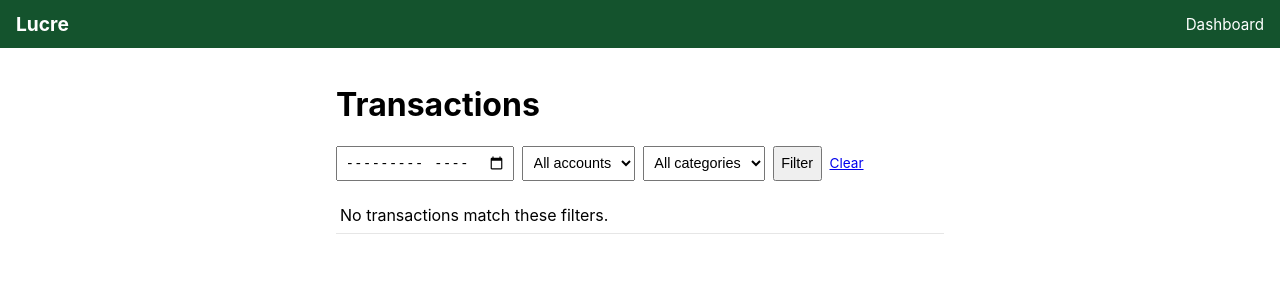
After one commit to EvanWAppel/lucre, a FastAPI app: template backend/templates/transactions.html in a window 1280 px wide. The commit adds this page. Shown: the top 300 px of the page. Run offline with FastAPI, Linux system fonts and the light colour scheme; the template is opened without the code that fills it, so the values that code supplies are empty; parts of the project's set-up code (start-up, migrations or seed data) failed here and were passed over.

Commit message:
C5/C6: transactions page with filters/pagination + inline recategorization
Co-Authored-By: Claude Fable 5 <noreply@anthropic.com>

```diff
--- a/backend/main.py
+++ b/backend/main.py
@@ -8,7 +8,7 @@ from fastapi.staticfiles import StaticFiles
 
 from database import init_db
 from logging_setup import setup_logging
-from routes import auth_routes, pages, plaid_link
+from routes import auth_routes, pages, plaid_link, transactions
 from scheduler import build_scheduler
 
 logger = logging.getLogger(__name__)
@@ -38,6 +38,7 @@ def create_app() -> FastAPI:
     app.include_router(auth_routes.router)
     app.include_router(pages.router)
     app.include_router(plaid_link.router)
+    app.include_router(transactions.router)
 
     @app.get("/health")
     def health() -> dict[str, str]:
--- /dev/null
+++ b/backend/services/transactions.py
@@ -0,0 +1,65 @@
+import logging
+from dataclasses import dataclass
+
+from sqlalchemy import extract, func
+from sqlalchemy.orm import Session
+
+from models import Transaction
+
+logger = logging.getLogger(__name__)
+
+PER_PAGE = 50
+UNCATEGORIZED = "Uncategorized"
+
+# COALESCE(user_category, plaid_category): the effective category as a SQL expression
+# so it can be filtered/grouped in the database (mirrors Transaction.effective_category).
+_effective_category = func.coalesce(Transaction.user_category, Transaction.plaid_category)
+
+
+@dataclass
+class TransactionPage:
+    transactions: list[Transaction]
+    page: int
+    has_next: bool
+
+
+def _apply_filters(query, month: str | None, account_id: int | None, category: str | None):
+    if month:
+        year_str, month_str = month.split("-")
+        query = query.filter(
+            extract("year", Transaction.date) == int(year_str),
+            extract("month", Transaction.date) == int(month_str),
+        )
+    if account_id is not None:
+        query = query.filter(Transaction.account_id == account_id)
+    if category == UNCATEGORIZED:
+        query = query.filter(_effective_category.is_(None))
+    elif category:
+        query = query.filter(_effective_category == category)
+    return query
+
+
+def distinct_categories(db: Session) -> list[str]:
+    """All effective categories present in the data, for the filter dropdown."""
+    rows = db.query(_effective_category).distinct().all()
+    cats = sorted(r[0] for r in rows if r[0] is not None)
+    if db.query(Transaction).filter(_effective_category.is_(None)).first() is not None:
+        cats.append(UNCATEGORIZED)
+    return cats
+
+
+def query_transactions(
+    db: Session,
+    month: str | None = None,
+    account_id: int | None = None,
+    category: str | None = None,
+    page: int = 1,
+) -> TransactionPage:
+    """Filtered, paginated transactions, most recent first."""
+    query = _apply_filters(db.query(Transaction), month, account_id, category)
+    query = query.order_by(Transaction.date.desc(), Transaction.id.desc())
+
+    # Fetch one extra row to tell whether a next page exists without a count query.
+    rows = query.offset((page - 1) * PER_PAGE).limit(PER_PAGE + 1).all()
+    has_next = len(rows) > PER_PAGE
+    return TransactionPage(transactions=rows[:PER_PAGE], page=page, has_next=has_next)
--- a/backend/static/styles.css
+++ b/backend/static/styles.css
@@ -26,3 +26,20 @@ main { padding: 1rem; max-width: 640px; margin: 0 auto; }
 .login-form input, .login-form button { padding: 0.75rem; font-size: 1rem; }
 .login-form button { background: var(--accent); color: white; border: none; border-radius: 6px; }
 .error { color: var(--danger); }
+nav { display: flex; gap: 1rem; }
+.nav-link { color: white; text-decoration: none; font-size: 0.95rem; }
+
+.filters { display: flex; flex-wrap: wrap; gap: 0.5rem; margin: 1rem 0; }
+.filters input, .filters select, .filters button { padding: 0.4rem; font-size: 0.9rem; }
+.filters .clear { align-self: center; font-size: 0.85rem; }
+
+table.transactions { width: 100%; border-collapse: collapse; }
+table.transactions td { padding: 0.5rem 0.25rem; border-bottom: 1px solid rgba(128,128,128,0.2); }
+.txn-date { white-space: nowrap; color: gray; font-size: 0.85rem; }
+.txn-category { color: gray; font-size: 0.8rem; }
+.txn-amount { text-align: right; white-space: nowrap; }
+.txn.pending { opacity: 0.55; font-style: italic; }
+.pending-badge {
+  font-size: 0.7rem; text-transform: uppercase; letter-spacing: 0.03em;
+  background: rgba(128,128,128,0.25); border-radius: 4px; padding: 0 0.3rem; margin-left: 0.4rem;
+}
--- /dev/null
+++ b/backend/templates/_transaction_rows.html
@@ -0,0 +1,26 @@
+{% for txn in result.transactions %}
+<tr class="txn {% if txn.pending %}pending{% endif %}">
+  <td class="txn-date">{{ txn.date.strftime("%b %-d") }}</td>
+  <td class="txn-name">
+    {{ txn.merchant_name or txn.name }}
+    {% if txn.pending %}<span class="pending-badge">pending</span>{% endif %}
+  </td>
+  {% include "_category_cell.html" %}
+  <td class="txn-amount">${{ txn.amount | money }}</td>
+</tr>
+{% else %}
+<tr><td colspan="4" class="muted">No transactions match these filters.</td></tr>
+{% endfor %}
+
+{% if result.has_next %}
+<tr id="load-more">
+  <td colspan="4">
+    <button
+      hx-get="/transactions?page={{ result.page + 1 }}{% if filters.month %}&month={{ filters.month }}{% endif %}{% if filters.account_id %}&account_id={{ filters.account_id }}{% endif %}{% if filters.category %}&category={{ filters.category }}{% endif %}"
+      hx-target="#load-more"
+      hx-swap="outerHTML">
+      Load more
+    </button>
+  </td>
+</tr>
+{% endif %}
--- a/backend/templates/dashboard.html
+++ b/backend/templates/dashboard.html
@@ -1,6 +1,7 @@
 {% extends "base.html" %}
 {% block nav %}
 <nav>
+  <a href="/transactions" class="nav-link">Transactions</a>
   <a href="/link" class="nav-link">＋ Connect</a>
 </nav>
 {% endblock %}
--- /dev/null
+++ b/backend/templates/transactions.html
@@ -0,0 +1,34 @@
+{% extends "base.html" %}
+{% block title %}Transactions — Lucre{% endblock %}
+{% block nav %}
+<nav><a href="/" class="nav-link">Dashboard</a></nav>
+{% endblock %}
+{% block content %}
+<h1>Transactions</h1>
+
+<form method="get" action="/transactions" class="filters">
+  <input type="month" name="month" value="{{ filters.month or '' }}">
+  <select name="account_id">
+    <option value="">All accounts</option>
+    {% for account in accounts %}
+    <option value="{{ account.id }}" {% if filters.account_id == account.id %}selected{% endif %}>
+      {{ account.name }}
+    </option>
+    {% endfor %}
+  </select>
+  <select name="category">
+    <option value="">All categories</option>
+    {% for cat in categories %}
+    <option value="{{ cat }}" {% if filters.category == cat %}selected{% endif %}>{{ cat }}</option>
+    {% endfor %}
+  </select>
+  <button type="submit">Filter</button>
+  <a href="/transactions" class="clear">Clear</a>
+</form>
+
+<table class="transactions">
+  <tbody id="txn-body">
+    {% include "_transaction_rows.html" %}
+  </tbody>
+</table>
+{% endblock %}
```
Also changed, not shown: TASKS.md (+2 -2 lines), backend/routes/transactions.py (added, +61 -0 lines), backend/templates/_category_cell.html (added, +17 -0 lines), backend/tests/test_recategorize.py (added, +54 -0 lines), backend/tests/test_transactions_page.py (added, +131 -0 lines).
